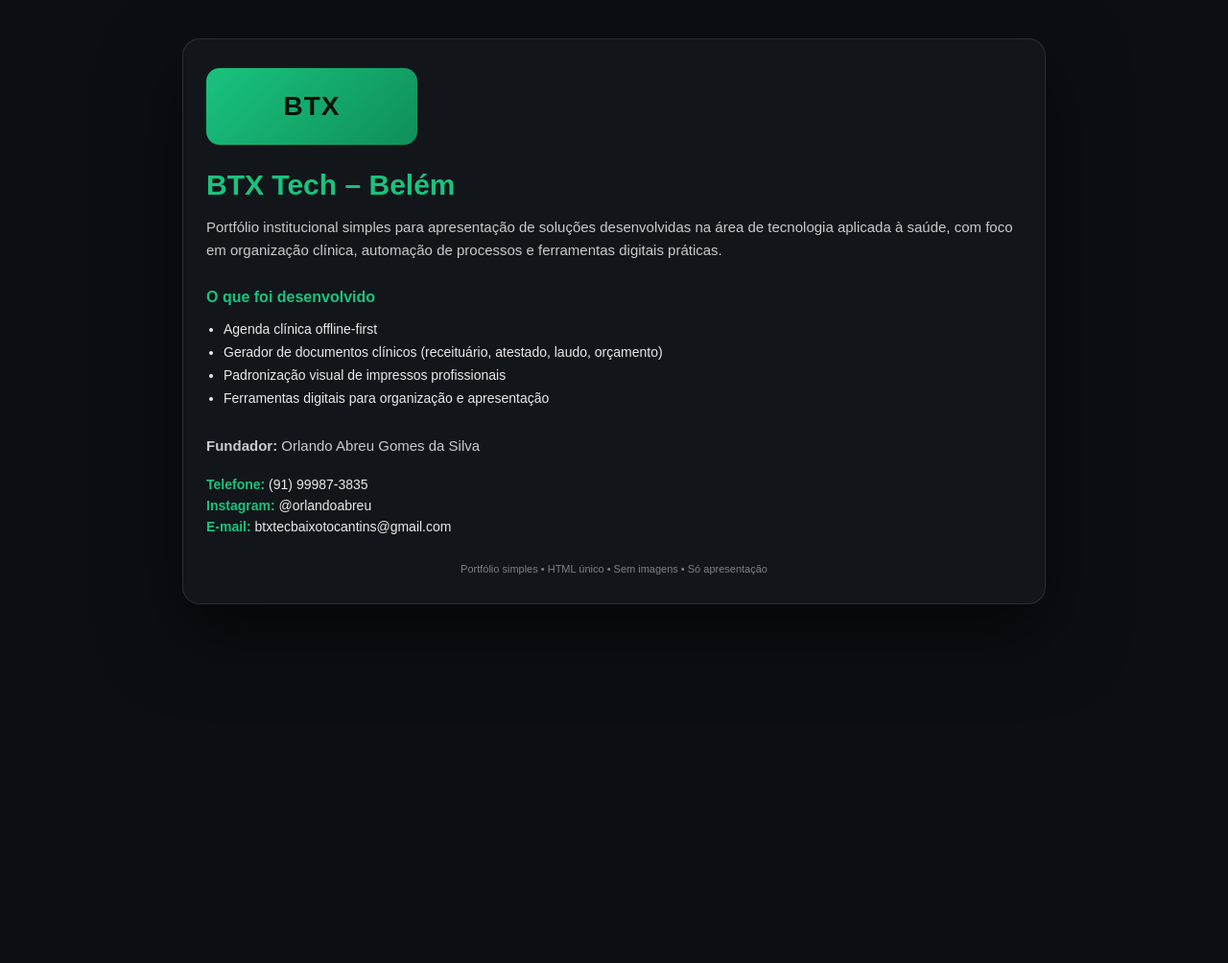
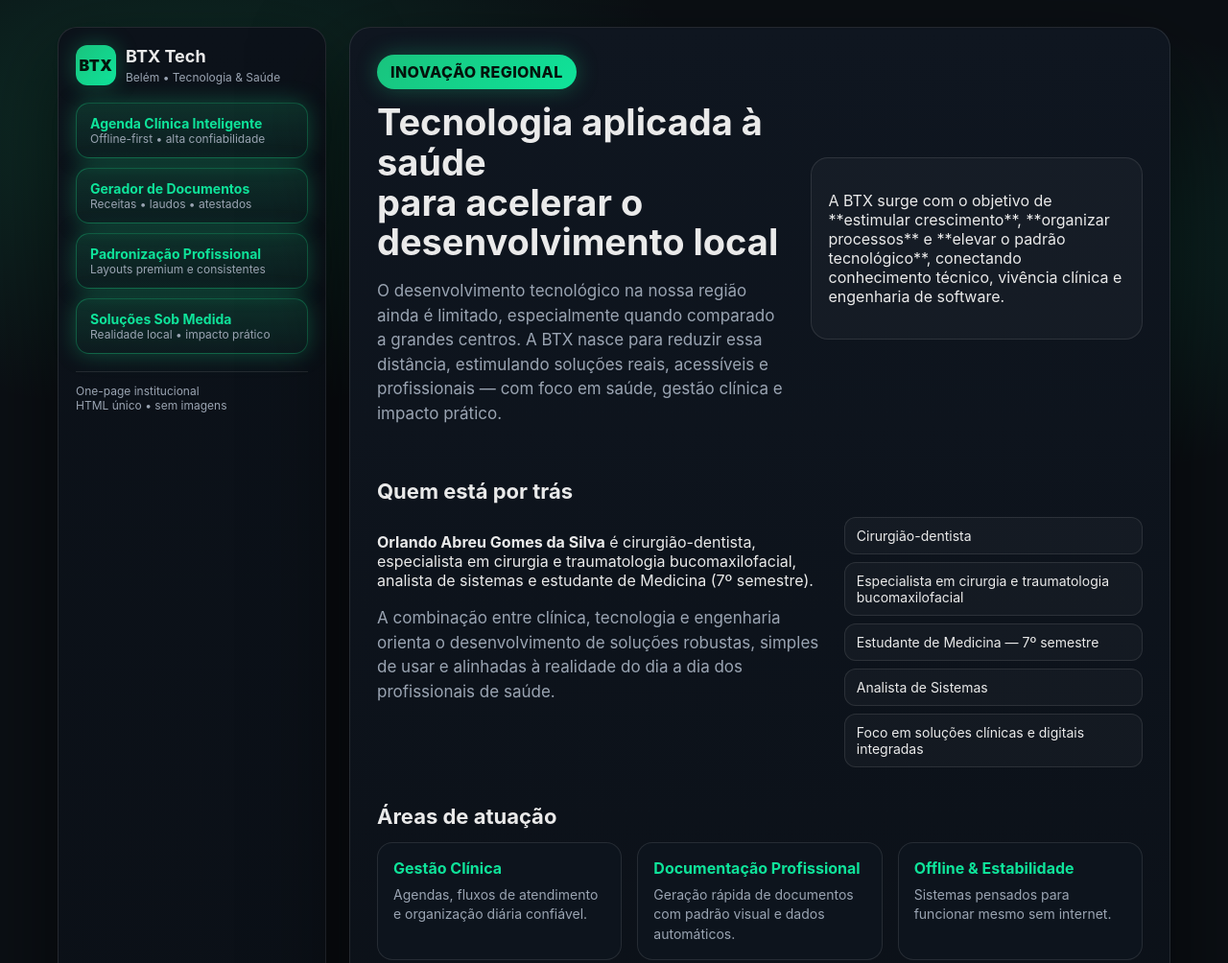
Before and after one commit to gerenciamentodecontasorlando-create/Site3333, a plain HTML site: page index.html in a window 1280 px wide. Shown: the top 1004 px of the page at 96% size. Before the commit the page ends 800 px from the top, so only its background shows below. Drawn offline with Linux system fonts and the light colour scheme.

Commit message:
Update index.html

```diff
--- a/index.html
+++ b/index.html
@@ -1,132 +1,303 @@
 <!DOCTYPE html>
 <html lang="pt-BR">
 <head>
-<meta charset="UTF-8">
-<title>BTX Tech – Portfólio</title>
-<meta name="viewport" content="width=device-width, initial-scale=1.0">
+<meta charset="UTF-8" />
+<title>BTX Tech — Tecnologia, Saúde e Inovação</title>
+<meta name="viewport" content="width=device-width, initial-scale=1.0"/>
 
 <style>
+:root{
+  --bg:#0b0f14;
+  --panel:#0f1620;
+  --line:rgba(255,255,255,.10);
+  --txt:#eaeaea;
+  --muted:#9aa4b2;
+  --accent:#19c37d;
+  --accent2:#0fe39a;
+  --glow:0 0 22px rgba(25,195,125,.35);
+}
+*{box-sizing:border-box}
 body{
   margin:0;
-    font-family: Arial, Helvetica, sans-serif;
-    background:#0b0f14;
-    color:#eaeaea;
+  font-family:-apple-system,BlinkMacSystemFont,"Segoe UI",Roboto,Arial,sans-serif;
+  color:var(--txt);
+  background:
+    radial-gradient(900px 500px at 15% 10%, rgba(25,195,125,.18), transparent 60%),
+    radial-gradient(700px 400px at 85% 20%, rgba(15,227,154,.12), transparent 60%),
+    var(--bg);
 }
-  .container{
-    max-width:900px;
+.app{
+  max-width:1200px;
   margin:auto;
-    padding:40px 20px 60px;
+  padding:28px 20px 40px;
+  display:grid;
+  grid-template-columns:280px 1fr;
+  gap:24px;
+}
+@media(max-width:900px){
+  .app{grid-template-columns:1fr}
+}
+
+/* LATERAL */
+.sidebar{
+  background:linear-gradient(180deg,#0c121a,#0b1017);
+  border:1px solid var(--line);
+  border-radius:20px;
+  padding:18px;
+  box-shadow:0 30px 80px rgba(0,0,0,.55);
+}
+.brand{
+  display:flex;
+  align-items:center;
+  gap:10px;
+  margin-bottom:14px;
+}
+.brand .chip{
+  width:42px;height:42px;border-radius:12px;
+  background:linear-gradient(135deg,var(--accent),var(--accent2));
+  box-shadow:var(--glow);
+  display:flex;align-items:center;justify-content:center;
+  color:#03140c;font-weight:900;letter-spacing:.5px;
+}
+.brand h2{margin:0;font-size:18px}
+.brand span{color:var(--muted);font-size:12px}
+
+.nav{
+  margin-top:18px;
+  display:grid;
+  gap:10px;
+}
+.btn{
+  border:1px solid rgba(25,195,125,.35);
+  background:linear-gradient(180deg, rgba(25,195,125,.18), rgba(25,195,125,.06));
+  color:var(--txt);
+  border-radius:14px;
+  padding:12px 14px;
+  cursor:default;
+  box-shadow:var(--glow);
+}
+.btn small{display:block;color:var(--muted);font-size:12px}
+.btn strong{display:block;font-size:14px;color:var(--accent2)}
+
+.footer-side{
+  margin-top:18px;
+  padding-top:12px;
+  border-top:1px solid var(--line);
+  font-size:12px;color:var(--muted);
+}
+
+/* CONTEÚDO */
+.content{
+  background:linear-gradient(180deg,#0f1620,#0b1017);
+  border:1px solid var(--line);
+  border-radius:22px;
+  padding:28px 28px 34px;
+  box-shadow:0 40px 100px rgba(0,0,0,.6);
+}
+.hero{
+  display:grid;
+  grid-template-columns:1.1fr .9fr;
+  gap:28px;
+  align-items:center;
+}
+@media(max-width:900px){
+  .hero{grid-template-columns:1fr}
+}
+.badge{
+  display:inline-block;
+  padding:8px 14px;
+  border-radius:999px;
+  background:linear-gradient(135deg,var(--accent),var(--accent2));
+  color:#04130c;
+  font-weight:800;
+  letter-spacing:.4px;
+  box-shadow:var(--glow);
+  margin-bottom:14px;
+}
+h1{
+  margin:0 0 12px;
+  font-size:38px;line-height:1.1;
+}
+.subtitle{
+  color:var(--muted);
+  font-size:17px;line-height:1.5;
+  max-width:720px;
 }
 .card{
-    background:rgba(255,255,255,0.03);
-    border:1px solid rgba(255,255,255,0.1);
+  background:rgba(255,255,255,.03);
+  border:1px solid var(--line);
   border-radius:18px;
-    padding:30px 24px;
-    box-shadow:0 30px 80px rgba(0,0,0,0.6);
-  }
-
-  /* LOGO FAKE (TEXTO) */
-  .logo-box{
-    width:220px;
-    height:80px;
-    border-radius:14px;
-    background:linear-gradient(135deg,#19c37d,#0f8f5a);
-    color:#04130c;
-    font-weight:900;
-    font-size:28px;
-    display:flex;
-    align-items:center;
-    justify-content:center;
-    letter-spacing:1px;
-    margin-bottom:25px;
-  }
-
-  h1{
-    color:#19c37d;
-    margin:0 0 10px;
-    font-size:30px;
-  }
-  p{
-    font-size:15px;
-    line-height:1.6;
-    color:rgba(234,234,234,0.85);
+  padding:18px;
 }
 .section{
-    margin-top:28px;
+  margin-top:38px;
 }
-  .section h2{
-    color:#19c37d;
-    font-size:16px;
-    margin-bottom:10px;
+.section h3{
+  margin:0 0 14px;
+  font-size:22px;
 }
-  ul{
-    padding-left:18px;
+.grid{
+  display:grid;
+  grid-template-columns:repeat(auto-fit,minmax(240px,1fr));
+  gap:16px;
 }
-  li{
-    margin-bottom:8px;
+.tile{
+  background:#0d141d;
+  border:1px solid var(--line);
+  border-radius:16px;
+  padding:16px;
+}
+.tile h4{margin:0 0 8px;color:var(--accent2)}
+.tile p{margin:0;color:var(--muted);font-size:14px;line-height:1.45}
+
+.about{
+  display:grid;
+  grid-template-columns:1.2fr .8fr;
+  gap:20px;
+}
+@media(max-width:900px){
+  .about{grid-template-columns:1fr}
+}
+.list{
+  list-style:none;padding:0;margin:0;display:grid;gap:8px;
+}
+.list li{
+  padding:10px 12px;
+  border-radius:12px;
+  background:rgba(255,255,255,.03);
+  border:1px solid var(--line);
   font-size:14px;
 }
-  .founder{
-    margin-top:30px;
+.contact{
+  margin-top:24px;
+  padding-top:16px;
+  border-top:1px solid var(--line);
+  display:grid;gap:6px;font-size:14px;
 }
-  .contact{
-    margin-top:20px;
-    font-size:14px;
-    display:grid;
-    gap:6px;
-  }
-  .contact strong{
-    color:#19c37d;
-  }
-  .footer{
-    margin-top:30px;
-    text-align:center;
-    font-size:11px;
-    color:rgba(234,234,234,0.5);
-  }
+.contact strong{color:var(--accent2)}
+.note{margin-top:14px;color:#7d8794;font-size:12px}
 </style>
 </head>
 
 <body>
-<div class="container">
+<div class="app">
+
+  <!-- LATERAL / PROJETOS -->
+  <aside class="sidebar">
+    <div class="brand">
+      <div class="chip">BTX</div>
+      <div>
+        <h2>BTX Tech</h2>
+        <span>Belém • Tecnologia & Saúde</span>
+      </div>
+    </div>
+
+    <div class="nav">
+      <div class="btn">
+        <strong>Agenda Clínica Inteligente</strong>
+        <small>Offline-first • alta confiabilidade</small>
+      </div>
+      <div class="btn">
+        <strong>Gerador de Documentos</strong>
+        <small>Receitas • laudos • atestados</small>
+      </div>
+      <div class="btn">
+        <strong>Padronização Profissional</strong>
+        <small>Layouts premium e consistentes</small>
+      </div>
+      <div class="btn">
+        <strong>Soluções Sob Medida</strong>
+        <small>Realidade local • impacto prático</small>
+      </div>
+    </div>
+
+    <div class="footer-side">
+      One-page institucional<br>
+      HTML único • sem imagens
+    </div>
+  </aside>
+
+  <!-- CONTEÚDO PRINCIPAL -->
+  <main class="content">
+
+    <section class="hero">
+      <div>
+        <div class="badge">INOVAÇÃO REGIONAL</div>
+        <h1>Tecnologia aplicada à saúde<br>para acelerar o desenvolvimento local</h1>
+        <p class="subtitle">
+          O desenvolvimento tecnológico na nossa região ainda é limitado, especialmente
+          quando comparado a grandes centros. A BTX nasce para reduzir essa distância,
+          estimulando soluções reais, acessíveis e profissionais — com foco em saúde,
+          gestão clínica e impacto prático.
+        </p>
+      </div>
+
       <div class="card">
+        <p>
+          A BTX surge com o objetivo de **estimular crescimento**, **organizar processos**
+          e **elevar o padrão tecnológico**, conectando conhecimento técnico,
+          vivência clínica e engenharia de software.
+        </p>
+      </div>
+    </section>
 
-    <!-- LOGO SIMPLES (SEM IMAGEM) -->
-    <div class="logo-box">BTX</div>
-
-    <h1>BTX Tech – Belém</h1>
-
+    <section class="section">
+      <h3>Quem está por trás</h3>
+      <div class="about">
+        <div>
           <p>
-      Portfólio institucional simples para apresentação de soluções desenvolvidas
-      na área de tecnologia aplicada à saúde, com foco em organização clínica,
-      automação de processos e ferramentas digitais práticas.
+            <strong>Orlando Abreu Gomes da Silva</strong> é cirurgião-dentista,
+            especialista em cirurgia e traumatologia bucomaxilofacial, analista de sistemas
+            e estudante de Medicina (7º semestre).
           </p>
-
-    <div class="section">
-      <h2>O que foi desenvolvido</h2>
-      <ul>
-        <li>Agenda clínica offline-first</li>
-        <li>Gerador de documentos clínicos (receituário, atestado, laudo, orçamento)</li>
-        <li>Padronização visual de impressos profissionais</li>
-        <li>Ferramentas digitais para organização e apresentação</li>
+          <p class="subtitle">
+            A combinação entre clínica, tecnologia e engenharia orienta o desenvolvimento
+            de soluções robustas, simples de usar e alinhadas à realidade do dia a dia
+            dos profissionais de saúde.
+          </p>
+        </div>
+        <ul class="list">
+          <li>Cirurgião-dentista</li>
+          <li>Especialista em cirurgia e traumatologia bucomaxilofacial</li>
+          <li>Estudante de Medicina — 7º semestre</li>
+          <li>Analista de Sistemas</li>
+          <li>Foco em soluções clínicas e digitais integradas</li>
         </ul>
       </div>
+    </section>
 
-    <div class="founder">
-      <p><strong>Fundador:</strong> Orlando Abreu Gomes da Silva</p>
+    <section class="section">
+      <h3>Áreas de atuação</h3>
+      <div class="grid">
+        <div class="tile">
+          <h4>Gestão Clínica</h4>
+          <p>Agendas, fluxos de atendimento e organização diária confiável.</p>
         </div>
+        <div class="tile">
+          <h4>Documentação Profissional</h4>
+          <p>Geração rápida de documentos com padrão visual e dados automáticos.</p>
+        </div>
+        <div class="tile">
+          <h4>Offline & Estabilidade</h4>
+          <p>Sistemas pensados para funcionar mesmo sem internet.</p>
+        </div>
+        <div class="tile">
+          <h4>Inovação Local</h4>
+          <p>Soluções tecnológicas alinhadas à realidade regional.</p>
+        </div>
+      </div>
+    </section>
 
     <div class="contact">
       <div><strong>Telefone:</strong> (91) 99987-3835</div>
-      <div><strong>Instagram:</strong> @orlandoabreu</div>
       <div><strong>E-mail:</strong> btxtecbaixotocantins@gmail.com</div>
     </div>
 
-    <div class="footer">
-      Portfólio simples • HTML único • Sem imagens • Só apresentação
+    <div class="note">
+      Documento institucional • apresentação comercial • HTML único
     </div>
 
-  </div>
+  </main>
 </div>
 </body>
 </html>
```
Lines whose indentation alone changed are shown as unchanged.
